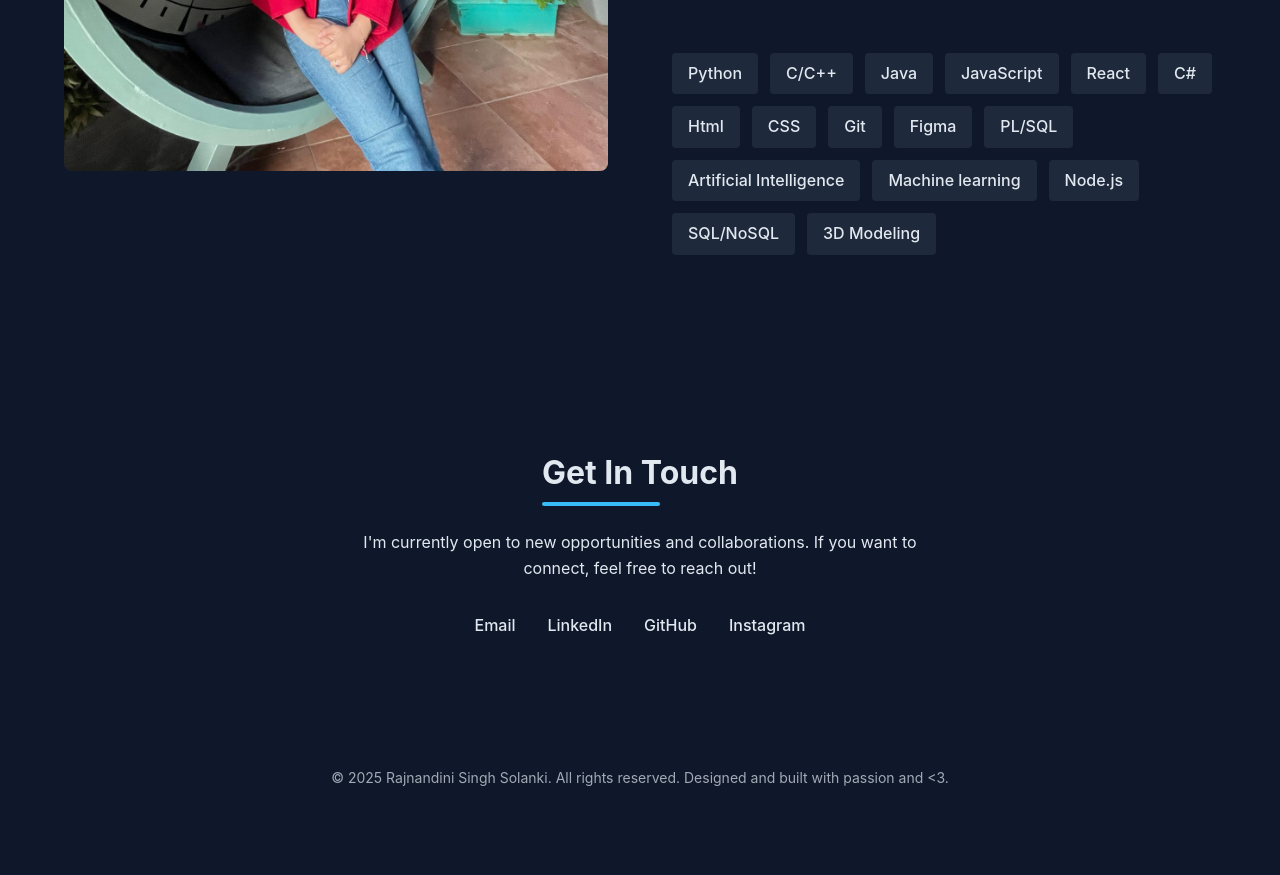
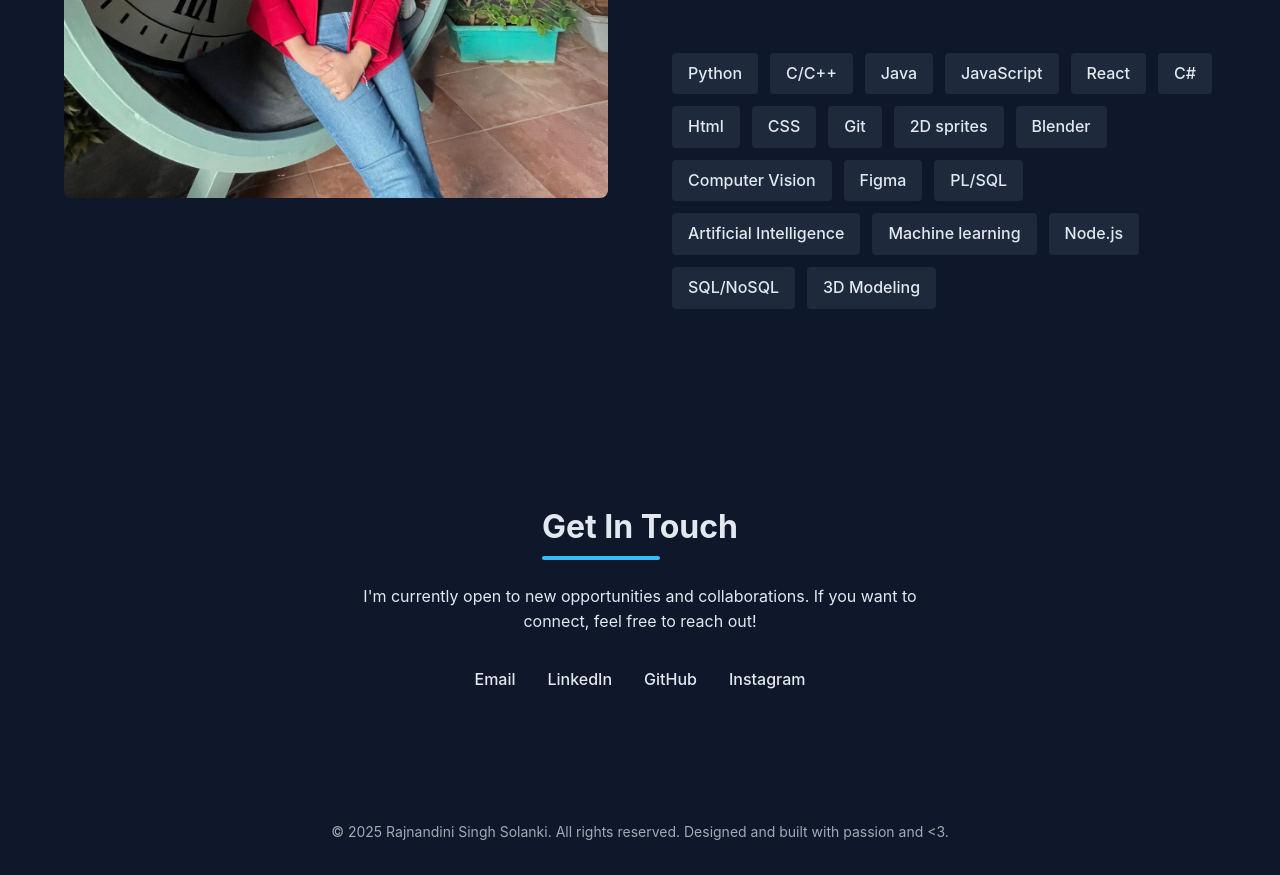
Before and after one commit to rajnandiniini/My-Portfolio, a plain HTML site: page website.html in a window 1280 px wide. Shown: the part 2917-3792 px from the top of the page. Before the commit the page ends 3738 px from the top, so only its background shows below. Drawn offline with Linux system fonts and the light colour scheme.

Commit message:
Update website.html

```diff
--- a/website.html
+++ b/website.html
@@ -540,6 +540,9 @@
                     <span class="skill">Html</span>
                     <span class="skill">CSS</span>
                     <span class="skill">Git</span>
+                    <span class="skill">2D sprites </span>
+                    <span class="skill">Blender</span>
+                    <span class="skill">Computer Vision</span>
                     <span class="skill">Figma</span>
                      <span class="skill">PL/SQL</span>
                      <span class="skill">Artificial Intelligence</span>
```
